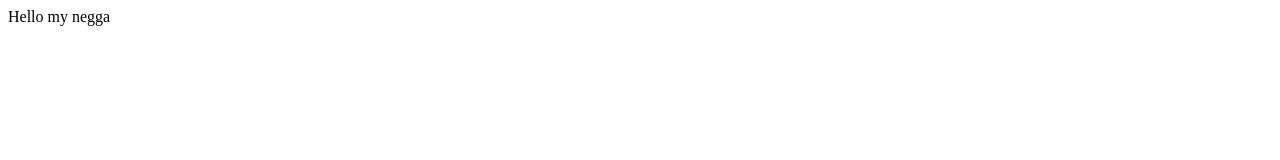
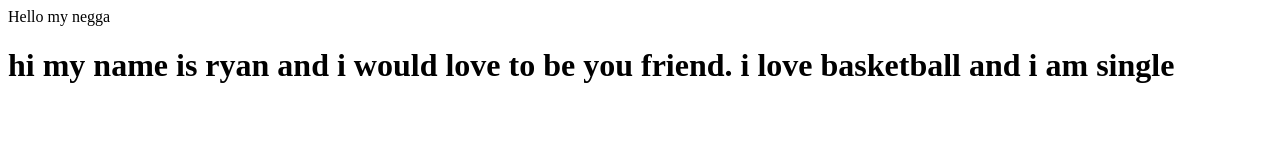
Before and after one commit to Hacker-Ryan/demo_repo, a plain HTML site: page index.html in a window 1280 px wide. Drawn offline with Linux system fonts and the light colour scheme.

Commit message:
new text

```diff
--- a/index.html
+++ b/index.html
@@ -7,5 +7,8 @@
 </head>
 <body>
     <div>Hello my negga </div>
+    <h1>hi my name is ryan and i would love to be you friend.
+        i love basketball and i am single
+    </h1>
 </body>
 </html>
```
